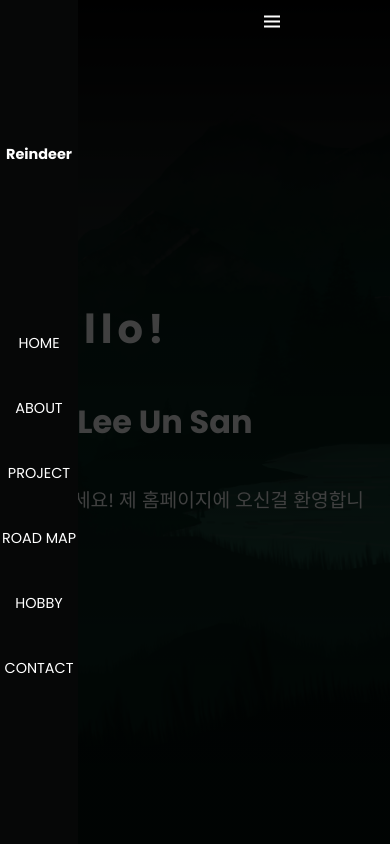
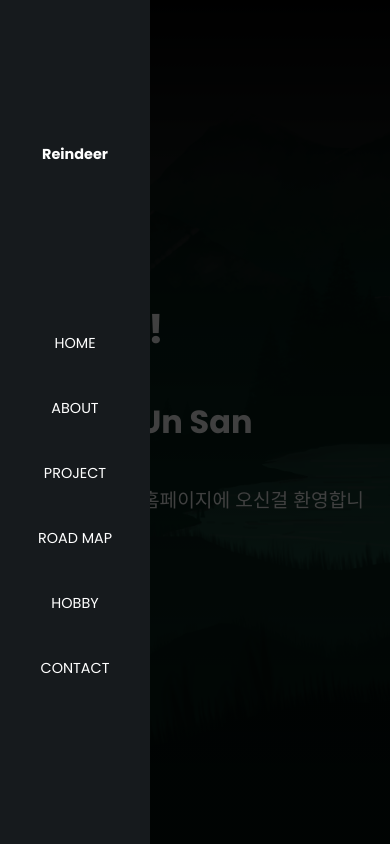
Before and after one commit to kianpas/homepage-project, a Next.js app: page / in a window 390 px wide. Both pictures are taken after a click on the icon 22 px from the left and 22 px from the top of the page. Built offline with nearby package versions, Linux system fonts and the light colour scheme.

Commit message:
2021.11.08 사이드메뉴, 백드롭 처리

```diff
--- a/components/layout/MainNavigation.js
+++ b/components/layout/MainNavigation.js
@@ -1,5 +1,5 @@
 import Link from "next/link";
-import { useState } from "react";
+import { Fragment, useState } from "react";
 import classes from "./MainNavigation.module.css";
 
 const MainNavigation = (props) => {
@@ -13,13 +13,17 @@
     }
   };
 
+  const backDropHandler = () => {
+    setSideMenu(false);
+  };
+
   return (
+    <Fragment>
       <header
         className={
           sideMenu ? `${classes.header} ${classes.toggle}` : `${classes.header}`
         }
       >
-      {sideMenu && <div className={classes.backdrop}></div>}
         <div className={classes.logo}>Reindeer</div>
         <nav>
           <ul>
@@ -43,8 +47,12 @@
             </li>
           </ul>
         </nav>
-      <i className="bx bx-menu" onClick={menuHandler}></i>
+        {!sideMenu && <i className="bx bx-menu" onClick={menuHandler}></i>}
       </header>
+      {sideMenu && (
+        <div className={classes.backdrop} onClick={backDropHandler}></div>
+      )}
+    </Fragment>
   );
 };
 
--- a/components/layout/MainNavigation.module.css
+++ b/components/layout/MainNavigation.module.css
@@ -54,11 +54,12 @@
     position: absolute;
     flex-direction: column;
     height: 100vh;
-    width: 10vw;
+    width: 150px;
     left: -250px;
     justify-content: space-evenly;
     transition: 0.5s ease;
     align-items: center;
+    padding: 0;
   }
 
   .logo {
@@ -103,7 +104,7 @@
     left: 0;
     width: 100%;
     height: 100vh;
-    z-index: -1;
+    z-index: 2;
     background-color: rgba(0, 0, 0, 0.75);
   }
 }
```
Lines whose indentation alone changed are shown as unchanged.
